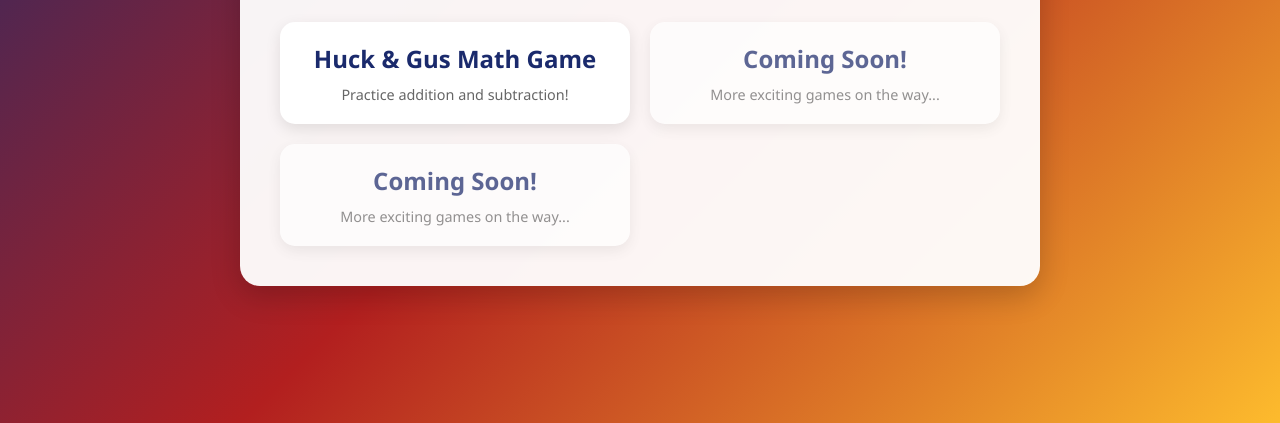
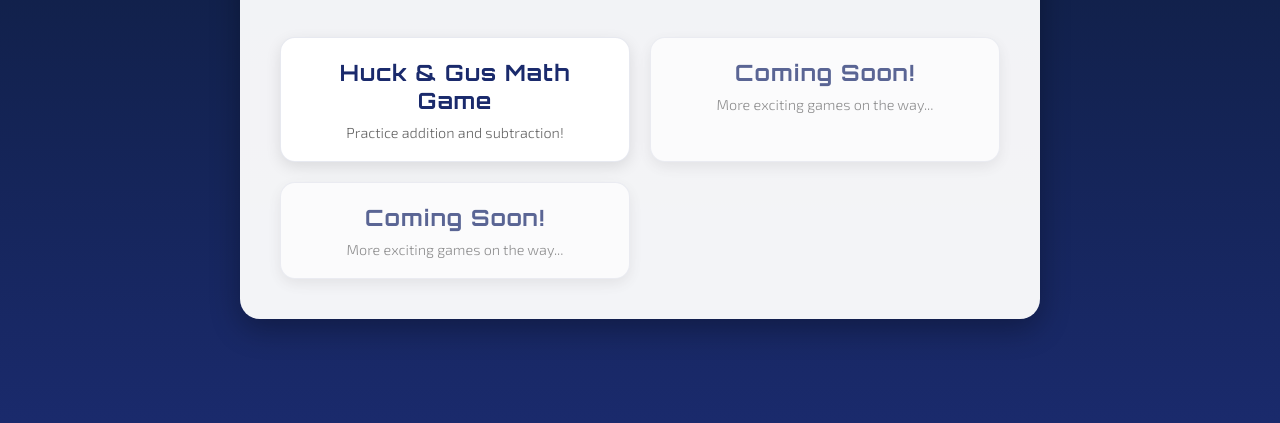
Before and after one commit to scottstephensmith/unclescotty, a plain HTML site: page index.html in a window 1280 px wide. Shown: the part 377-800 px from the top of the page. Drawn offline with Linux system fonts and the light colour scheme.

Commit message:
nasa font and background

```diff
--- a/index.html
+++ b/index.html
@@ -4,38 +4,106 @@
     <meta charset="UTF-8">
     <meta name="viewport" content="width=device-width, initial-scale=1.0">
     <title>Uncle Scotty and Aunt Michelle's Great Game Website</title>
+    <link href="https://fonts.googleapis.com/css2?family=Orbitron:wght@400;700&family=Exo+2:wght@300;400;600&display=swap" rel="stylesheet">
     <style>
         * {
             margin: 0;
             padding: 0;
             box-sizing: border-box;
-            font-family: 'Segoe UI', Tahoma, Geneva, Verdana, sans-serif;
+            font-family: 'Exo 2', sans-serif;
+        }
+
+        @keyframes twinkle {
+            0%, 100% { opacity: 1; }
+            50% { opacity: 0.3; }
         }
 
         body {
             min-height: 100vh;
-            background: linear-gradient(135deg, #1a2a6c, #b21f1f, #fdbb2d);
+            background: linear-gradient(to bottom, #0a192f 0%, #1a2a6c 100%);
             display: flex;
             justify-content: center;
             align-items: center;
             padding: 20px;
+            position: relative;
+            overflow: hidden;
+        }
+
+        body::before {
+            content: '';
+            position: absolute;
+            width: 100%;
+            height: 100%;
+            background-image:
+                radial-gradient(2px 2px at 20px 30px, #ffffff, rgba(0,0,0,0)),
+                radial-gradient(2px 2px at 40px 70px, #ffffff, rgba(0,0,0,0)),
+                radial-gradient(2px 2px at 50px 160px, #ffffff, rgba(0,0,0,0)),
+                radial-gradient(2px 2px at 90px 40px, #ffffff, rgba(0,0,0,0)),
+                radial-gradient(2px 2px at 130px 80px, #ffffff, rgba(0,0,0,0)),
+                radial-gradient(2px 2px at 160px 120px, #ffffff, rgba(0,0,0,0)),
+                radial-gradient(2px 2px at 200px 30px, #ffffff, rgba(0,0,0,0)),
+                radial-gradient(2px 2px at 240px 70px, #ffffff, rgba(0,0,0,0)),
+                radial-gradient(2px 2px at 280px 160px, #ffffff, rgba(0,0,0,0)),
+                radial-gradient(2px 2px at 320px 40px, #ffffff, rgba(0,0,0,0)),
+                radial-gradient(2px 2px at 360px 80px, #ffffff, rgba(0,0,0,0)),
+                radial-gradient(2px 2px at 400px 120px, #ffffff, rgba(0,0,0,0)),
+                radial-gradient(2px 2px at 440px 30px, #ffffff, rgba(0,0,0,0)),
+                radial-gradient(2px 2px at 480px 70px, #ffffff, rgba(0,0,0,0)),
+                radial-gradient(2px 2px at 520px 160px, #ffffff, rgba(0,0,0,0)),
+                radial-gradient(2px 2px at 560px 40px, #ffffff, rgba(0,0,0,0));
+            background-repeat: repeat;
+            animation: twinkle 4s infinite;
+        }
+
+        body::after {
+            content: '';
+            position: absolute;
+            width: 100%;
+            height: 100%;
+            background-image:
+                radial-gradient(2px 2px at 15px 15px, #ffffff, rgba(0,0,0,0)),
+                radial-gradient(2px 2px at 45px 45px, #ffffff, rgba(0,0,0,0)),
+                radial-gradient(2px 2px at 75px 75px, #ffffff, rgba(0,0,0,0)),
+                radial-gradient(2px 2px at 105px 105px, #ffffff, rgba(0,0,0,0)),
+                radial-gradient(2px 2px at 135px 135px, #ffffff, rgba(0,0,0,0)),
+                radial-gradient(2px 2px at 165px 165px, #ffffff, rgba(0,0,0,0)),
+                radial-gradient(2px 2px at 195px 195px, #ffffff, rgba(0,0,0,0)),
+                radial-gradient(2px 2px at 225px 225px, #ffffff, rgba(0,0,0,0)),
+                radial-gradient(2px 2px at 255px 255px, #ffffff, rgba(0,0,0,0)),
+                radial-gradient(2px 2px at 285px 285px, #ffffff, rgba(0,0,0,0));
+            background-repeat: repeat;
+            animation: twinkle 6s infinite 2s;
         }
 
         .container {
             background: rgba(255, 255, 255, 0.95);
             padding: 40px;
             border-radius: 20px;
-            box-shadow: 0 10px 30px rgba(0, 0, 0, 0.2);
+            box-shadow: 0 10px 30px rgba(0, 0, 0, 0.3);
             text-align: center;
             max-width: 800px;
             width: 90%;
+            position: relative;
+            z-index: 1;
         }
 
         h1 {
+            font-family: 'Orbitron', sans-serif;
             font-size: 2.8em;
             margin-bottom: 30px;
             color: #1a2a6c;
             line-height: 1.2;
+            text-transform: uppercase;
+            letter-spacing: 2px;
+            text-shadow: 0 2px 4px rgba(0,0,0,0.1);
+        }
+
+        h4 {
+            font-family: 'Exo 2', sans-serif;
+            color: #444;
+            margin-bottom: 30px;
+            font-weight: 300;
+            letter-spacing: 0.5px;
         }
 
         .games-grid {
@@ -54,21 +122,28 @@
             cursor: pointer;
             text-decoration: none;
             color: inherit;
+            border: 1px solid rgba(26, 42, 108, 0.1);
         }
 
         .game-card:hover {
             transform: translateY(-5px);
             box-shadow: 0 8px 25px rgba(0, 0, 0, 0.2);
+            border-color: rgba(26, 42, 108, 0.2);
         }
 
         .game-card h2 {
+            font-family: 'Orbitron', sans-serif;
             color: #1a2a6c;
             margin-bottom: 10px;
+            font-size: 1.4em;
+            letter-spacing: 1px;
         }
 
         .game-card p {
             color: #666;
             font-size: 0.9em;
+            font-family: 'Exo 2', sans-serif;
+            font-weight: 300;
         }
 
         .coming-soon {
@@ -92,7 +167,6 @@
         <h1>Uncle Scotty's &amp; Aunt Michelle's Great Game Website</h1>
         <h4>Welcome to our game website! Here you can find a variety of games to play with your Mom &amp; Dad.</h4>
 
-
         <div class="games-grid">
             <a href="math-game.html" class="game-card">
                 <h2>Huck & Gus Math Game</h2>
```
